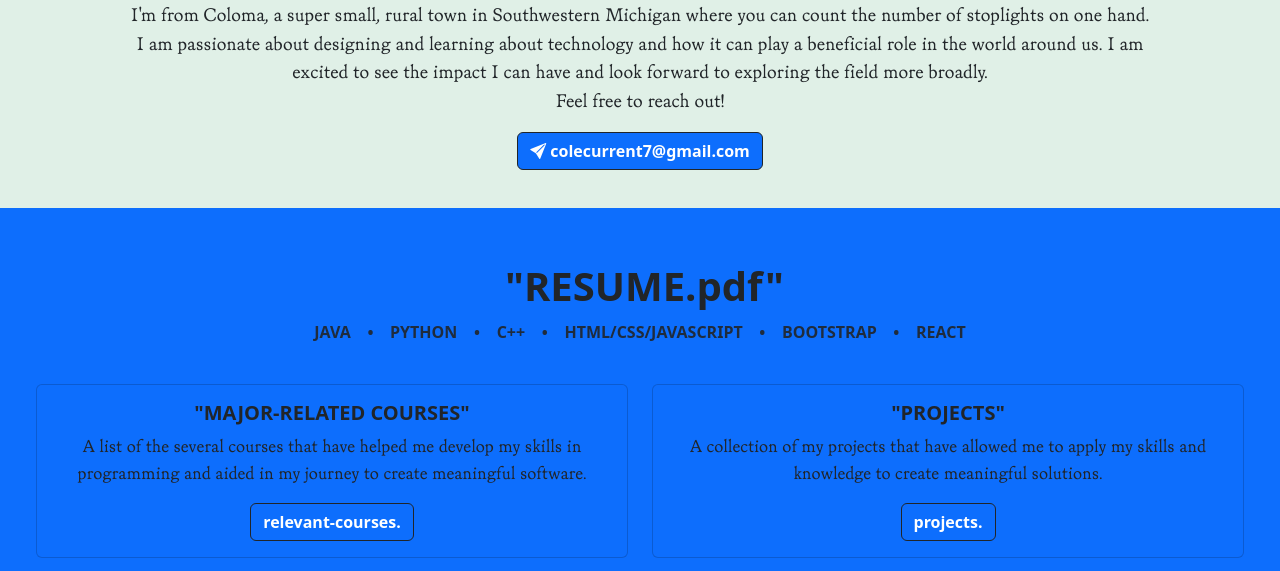
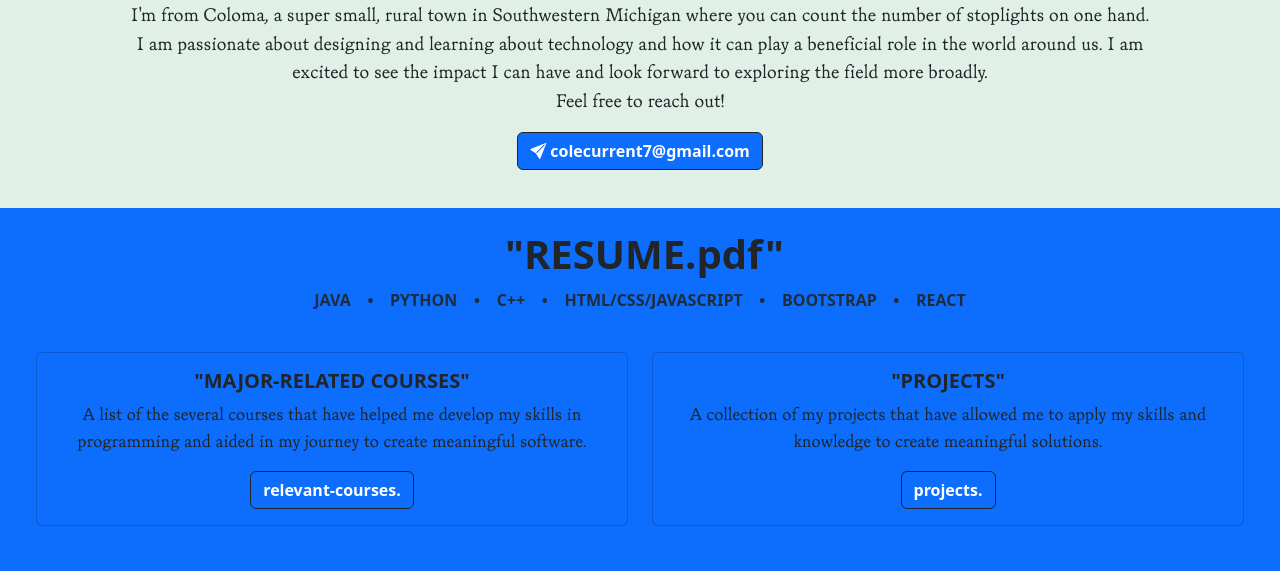
Before and after one commit to ColeCurrent/colecurrent.github.io, a website: page index.html in a window 1280 px wide. Shown: the part 201-772 px from the top of the page. Drawn offline with nearby package versions, Linux system fonts and the light colour scheme; a script that the page names is missing.

Commit message:
Update index.html

```diff
--- a/index.html
+++ b/index.html
@@ -54,7 +54,7 @@
 
 
     <!-- Resume -->
-    <section style="text-align:center;" class="resume-section p-5 pb-4 bg-primary justify-content-center">
+    <section style="text-align:center;" class="resume-section p-3 pb-4 bg-primary justify-content-center">
         <a href="#" data-bs-toggle="modal" data-bs-target="#enroll" style="text-decoration: none;" class="resume text-dark fw-bold fs-1">
             <div id="resume-text-wrapper">
                 "RESUME.pdf"
```
